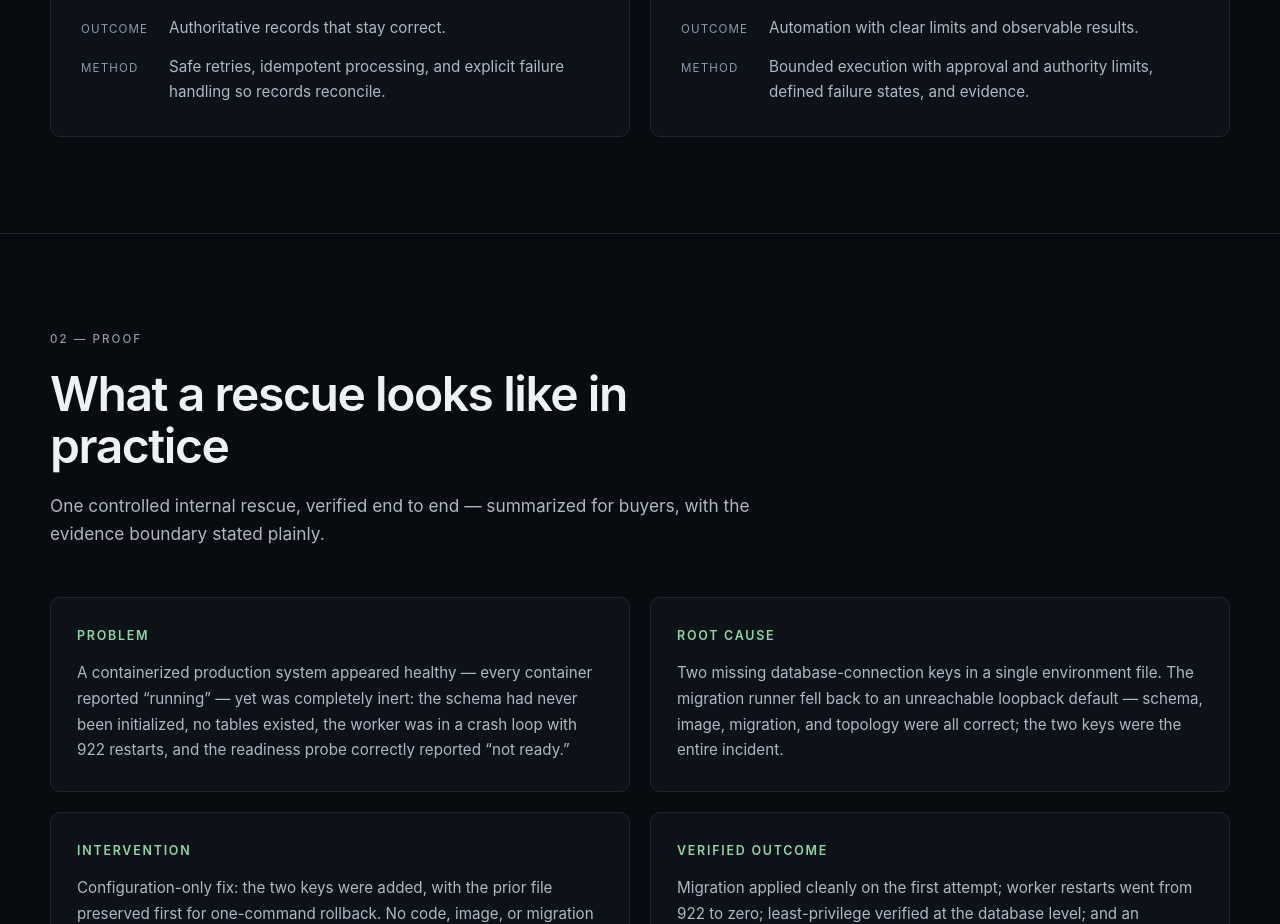
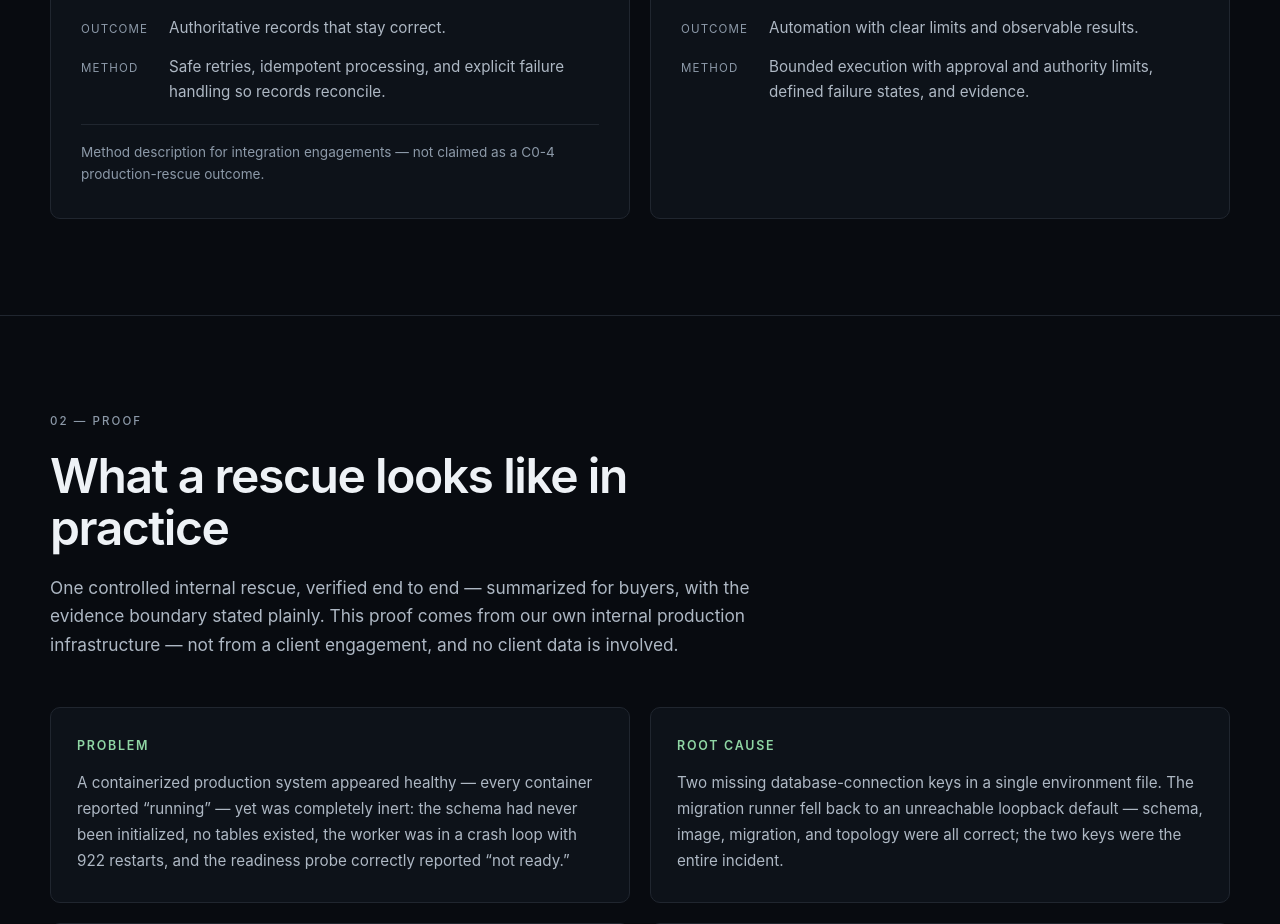
Before and after one commit to ZUHAYR-SYSTEMS/zuhayr-public-front-door, a React (Vite) app: page / in a window 1280 px wide. Shown: the part 1660-2584 px from the top of the page. Built offline with nearby package versions, Linux system fonts and the light colour scheme.

Commit message:
fix(web): harden Stage-3 claim boundaries (CL-18 proof disclosure, CL-21 method scope)

```diff
--- a/src/App.tsx
+++ b/src/App.tsx
@@ -226,6 +226,10 @@ export default function App() {
                     </dd>
                   </div>
                 </dl>
+                <p className="boundary">
+                  Method description for integration engagements — not claimed
+                  as a C0-4 production-rescue outcome.
+                </p>
               </article>
               <article className="card">
                 <p className="card-num" aria-hidden="true">04</p>
@@ -261,7 +265,9 @@ export default function App() {
             <h2 id="proof-title">What a rescue looks like in practice</h2>
             <p className="section-lede">
               One controlled internal rescue, verified end to end — summarized
-              for buyers, with the evidence boundary stated plainly.
+              for buyers, with the evidence boundary stated plainly. This proof
+              comes from our own internal production infrastructure — not from
+              a client engagement, and no client data is involved.
             </p>
             <div className="proof-steps">
               <article>
```
Also changed, not shown: 1 other file (tests, documents, lock files or other folders).
